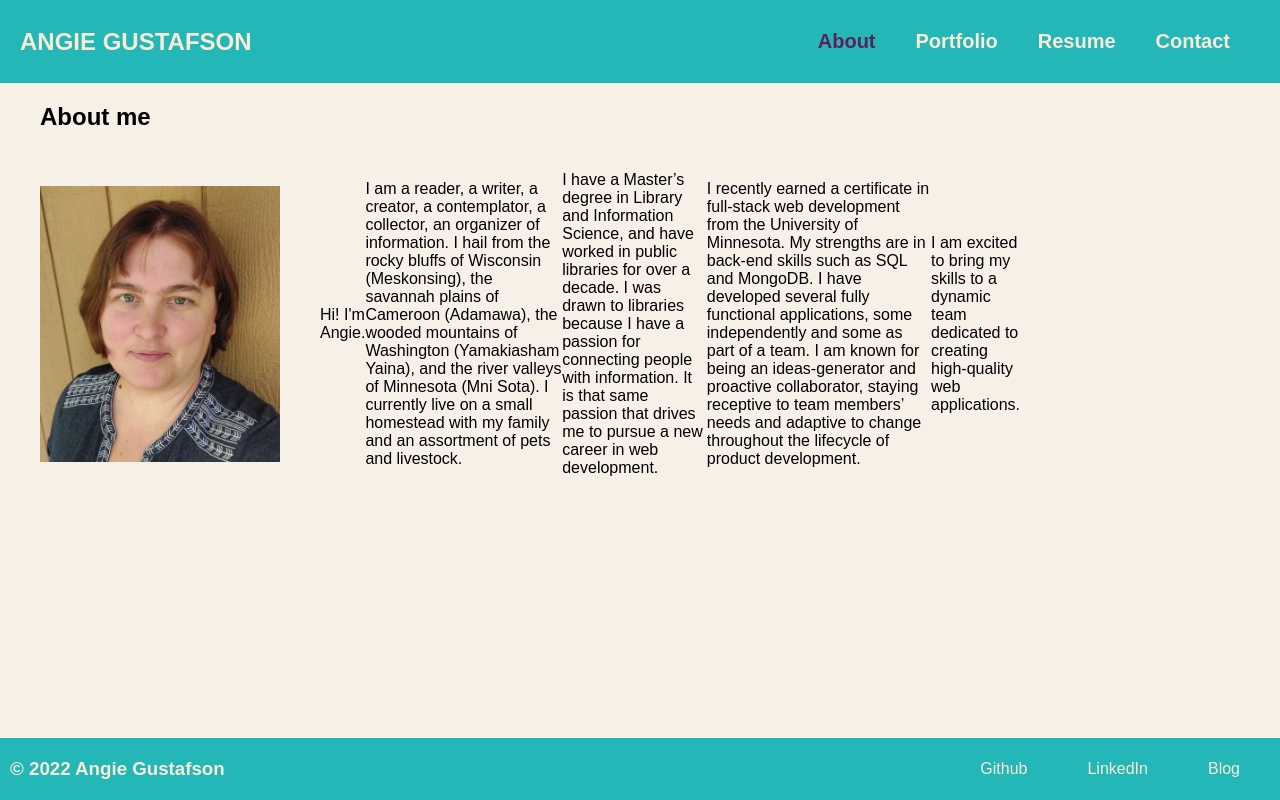
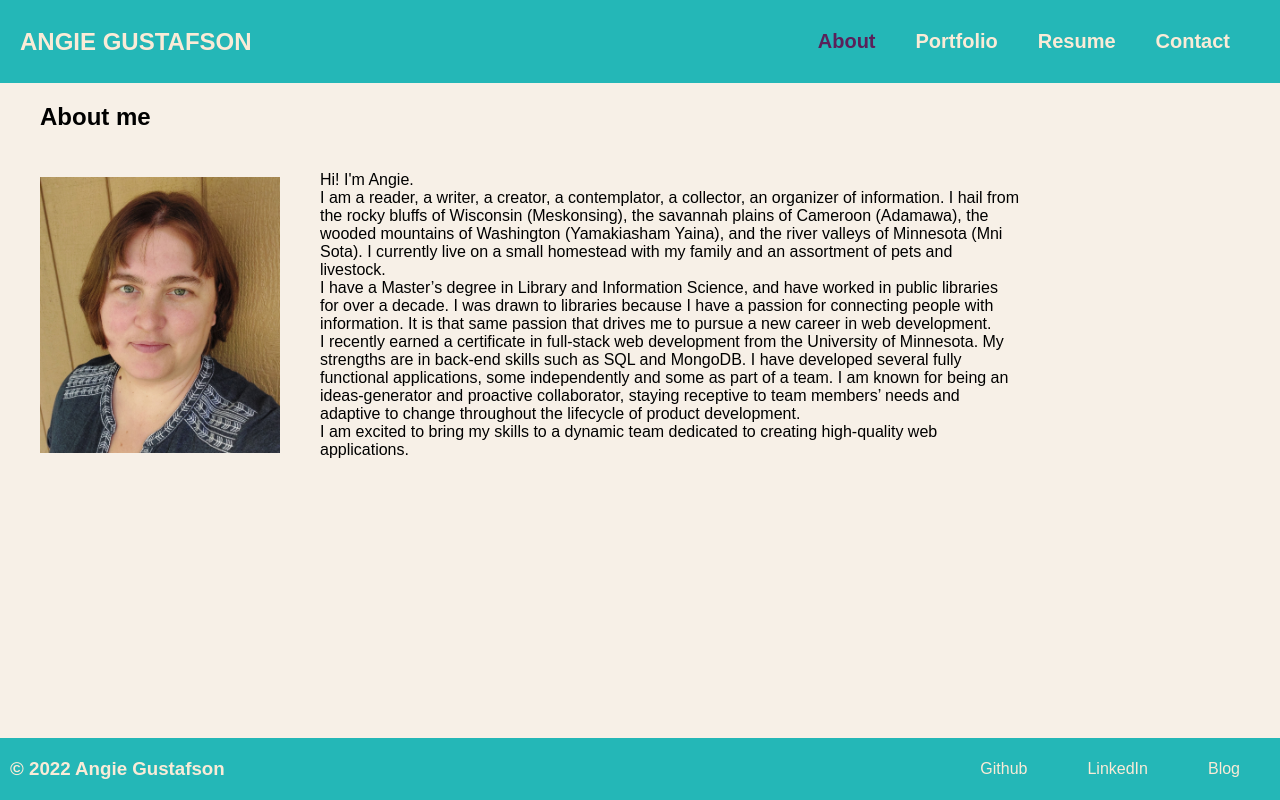
Before and after one commit to angiebunk1/portfolio-ag, a React (Create React App) app: page / in a window 1280 px wide. Built offline with nearby package versions, Linux system fonts and the light colour scheme.

Commit message:
trying to fix formatting of paragraphs

```diff
--- a/src/components/About/index.js
+++ b/src/components/About/index.js
@@ -11,17 +11,13 @@ function About() {
       <div className='bio'>
         <p>
         Hi! I'm Angie.
-        </p>
-        <p>
+        <br></br>
         I am a reader, a writer, a creator, a contemplator, a collector, an organizer of information.  I hail from the rocky bluffs of Wisconsin (Meskonsing), the savannah plains of Cameroon (Adamawa), the wooded mountains of Washington (Yamakiasham Yaina), and the river valleys of Minnesota (Mni Sota).  I currently live on a small homestead with my family and an assortment of pets and livestock.
-        </p>
-        <p>
+        <br></br>
         I have a Master’s degree in Library and Information Science, and have worked in public libraries for over a decade.  I was drawn to libraries because I have a passion for connecting people with information.  It is that same passion that drives me to pursue a new career in web development.
-        </p>
-        <p>
+        <br></br>
         I recently earned a certificate in full-stack web development from the University of Minnesota.  My strengths are in back-end skills such as SQL and MongoDB.  I have developed several fully functional applications, some independently and some as part of a team.  I am known for being an ideas-generator and proactive collaborator, staying receptive to team members’ needs and adaptive to change throughout the lifecycle of product development.
-        </p>
-        <p>
+        <br></br>
         I am excited to bring my skills to a dynamic team dedicated to creating high-quality web applications.
         </p>
       </div>
```
